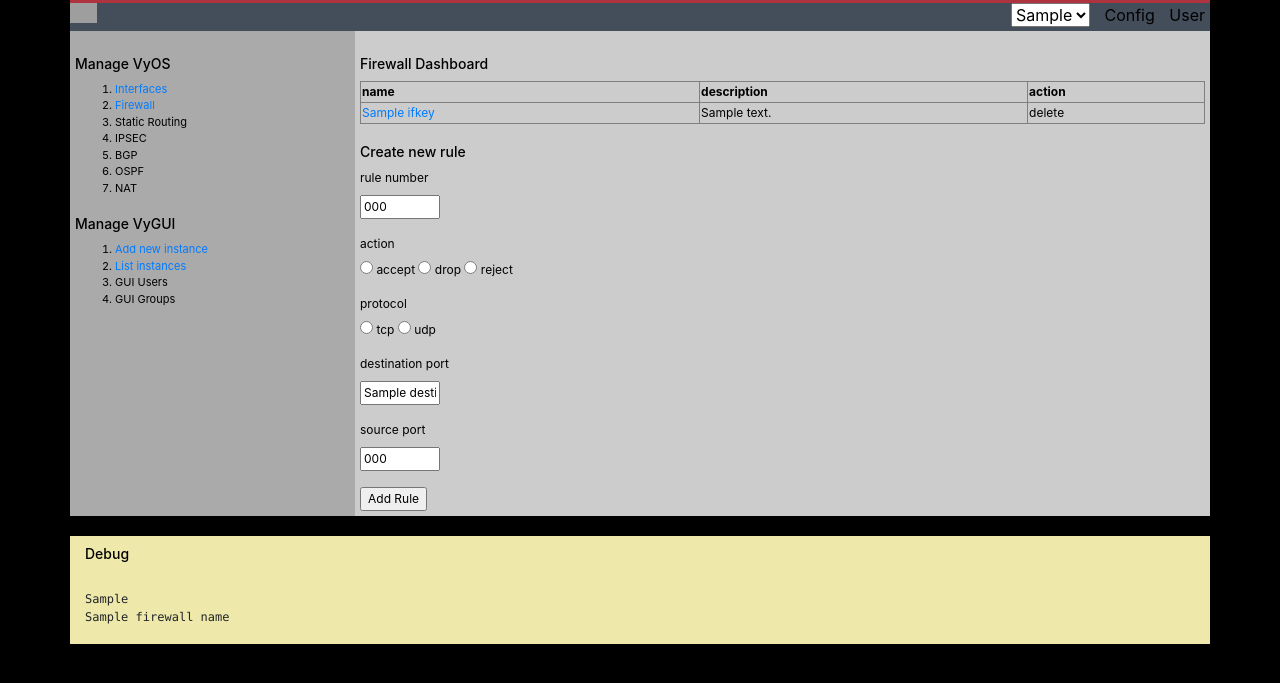
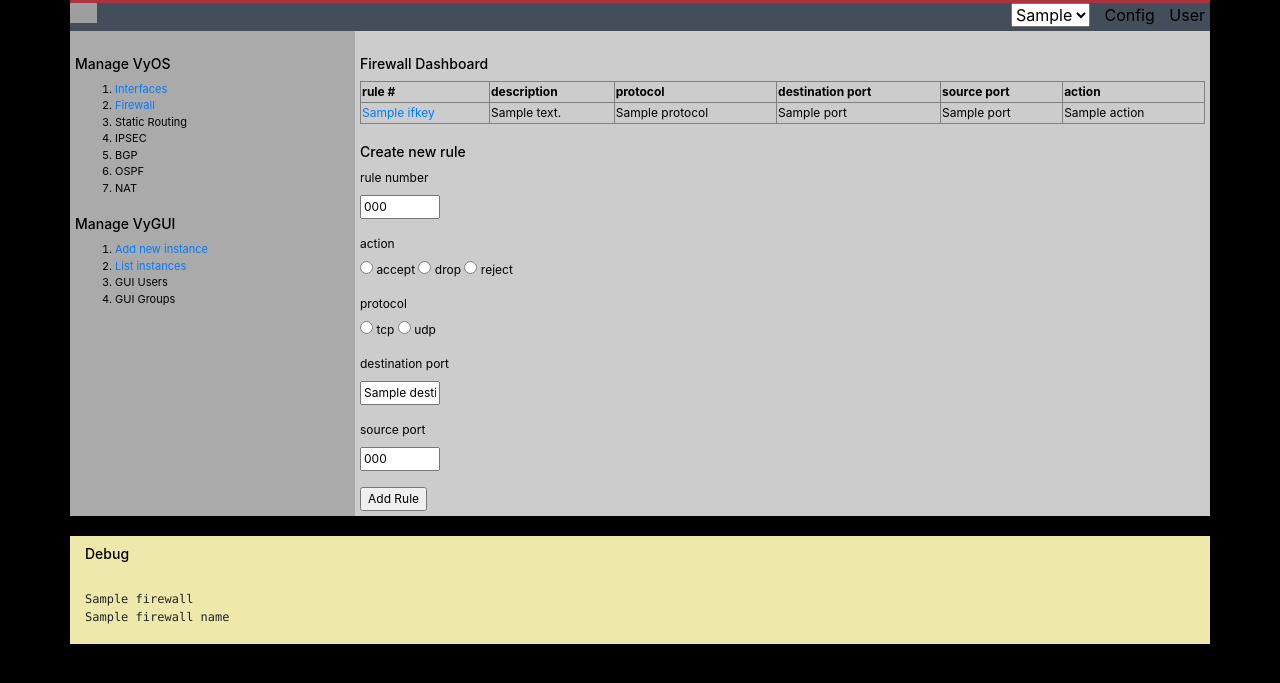
Before and after one commit to vycontrol/vycontrol, a Django app: template vycenter/firewall/templates/firewall/show.html in a window 1280 px wide. Shown: the top 683 px of the page. Run offline with Django 3.2, Linux system fonts and the light colour scheme; tables that the repository leaves empty hold one stand-in row (values such as "Sample post"); the template is opened without the code that fills it: values that come from a table or form of the project are taken from there, most other values are stand-ins (such as "Sample title", 1, 10 or a date in 2020); some libraries are stand-ins or nearby versions; grey boxes are pictures that could not be loaded.

Commit message:
firewall rules are listed

```diff
--- a/vycenter/firewall/templates/firewall/show.html
+++ b/vycenter/firewall/templates/firewall/show.html
@@ -4,7 +4,7 @@
 {% block section_title %}Firewall Dashboard{% endblock %}
 
 {% block debug %}
-{{ firewall_all }}
+{{ firewall }}
 {{ firewall_name }}
 {% endblock %}
 
@@ -14,16 +14,21 @@
 
 {% if firewall %}
     <table border="1" width="100%">
-    <tr><th>name</th><th>description</th><th>action</th></tr>
+    <tr><th>rule #</th><th>description</th><th>protocol</th><th>destination port</th><th>source port</th><th>action</th></tr>
 
     {% for key, value in firewall.items %}
-        <tr>
+
         {% for ifkey, ifvalue in value.items %}
+            <tr>
             <td><a href="{% url 'firewall:show' ifkey %}">{{ ifkey }}</a></td>
             <td>{{ ifvalue.description }}</td>
-            <td>delete</td>
+            <td>{{ ifvalue.protocol }}</td>
+            <td>{{ ifvalue.destination.port }}</td>
+            <td>{{ ifvalue.source.port }}</td>
+            <td>{{ ifvalue.action }}</td>
+            </tr>
         {% endfor %}
-        </tr>
+
     {% endfor %}
 
     </table>
--- a/vycenter/interface/templates/interface/index.html
+++ b/vycenter/interface/templates/interface/index.html
@@ -2,6 +2,12 @@
 
 {% block header_title %}interfaces List{% endblock %}
 {% block section_title %}Interfaces List{% endblock %}
+
+{% block debug %}
+    {{ interfaces }}
+{% endblock %}
+
+
 
 {% block content %}
 
--- a/vycenter/vyos.py
+++ b/vycenter/vyos.py
@@ -222,7 +222,7 @@ def get_firewall_all(hostname):
 
 
 def get_firewall(hostname, name):
-    cmd = {"op": "showConfig", "path": ["firewall", name]}
+    cmd = {"op": "showConfig", "path": ["firewall", "name", name]}
 
     print(json.dumps(cmd))
     post = {'key': get_key(hostname), 'data': json.dumps(cmd)}
```
